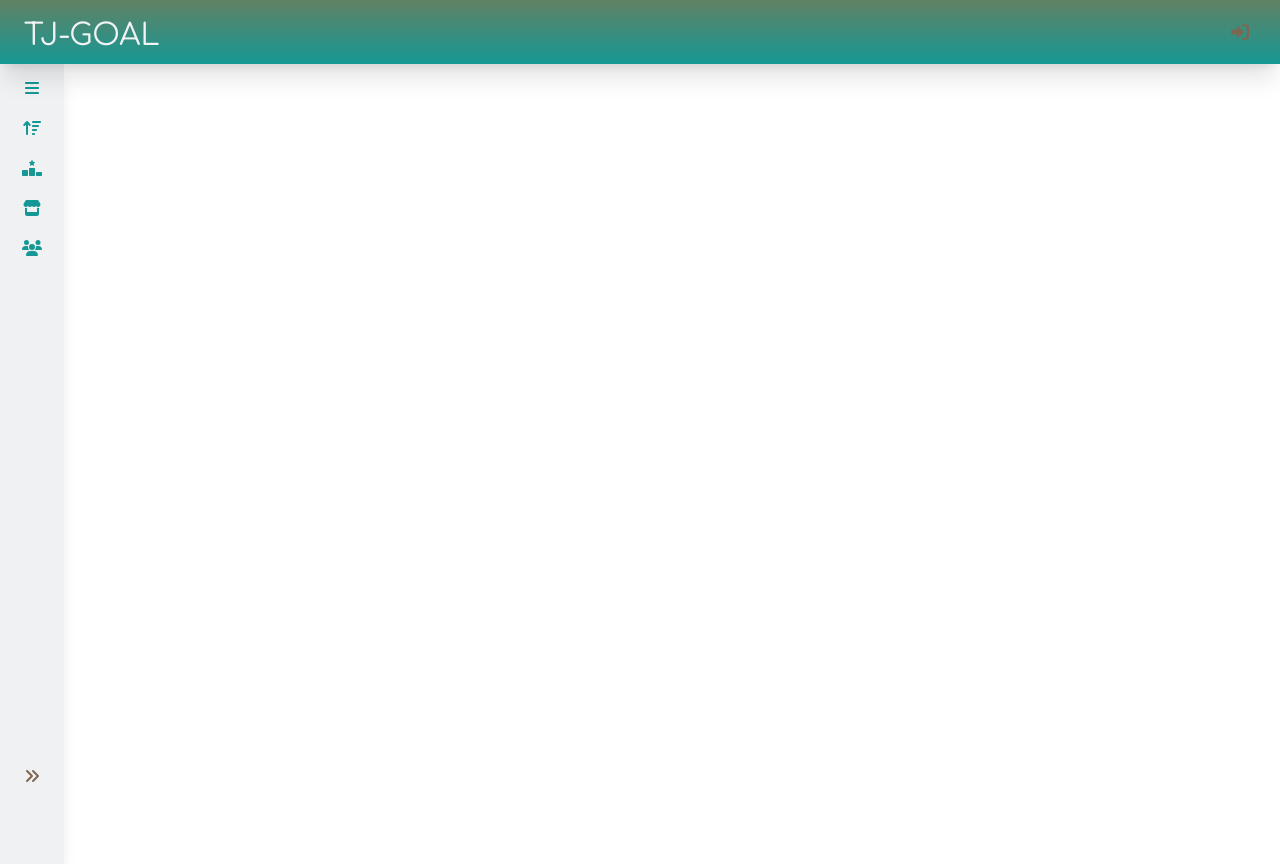
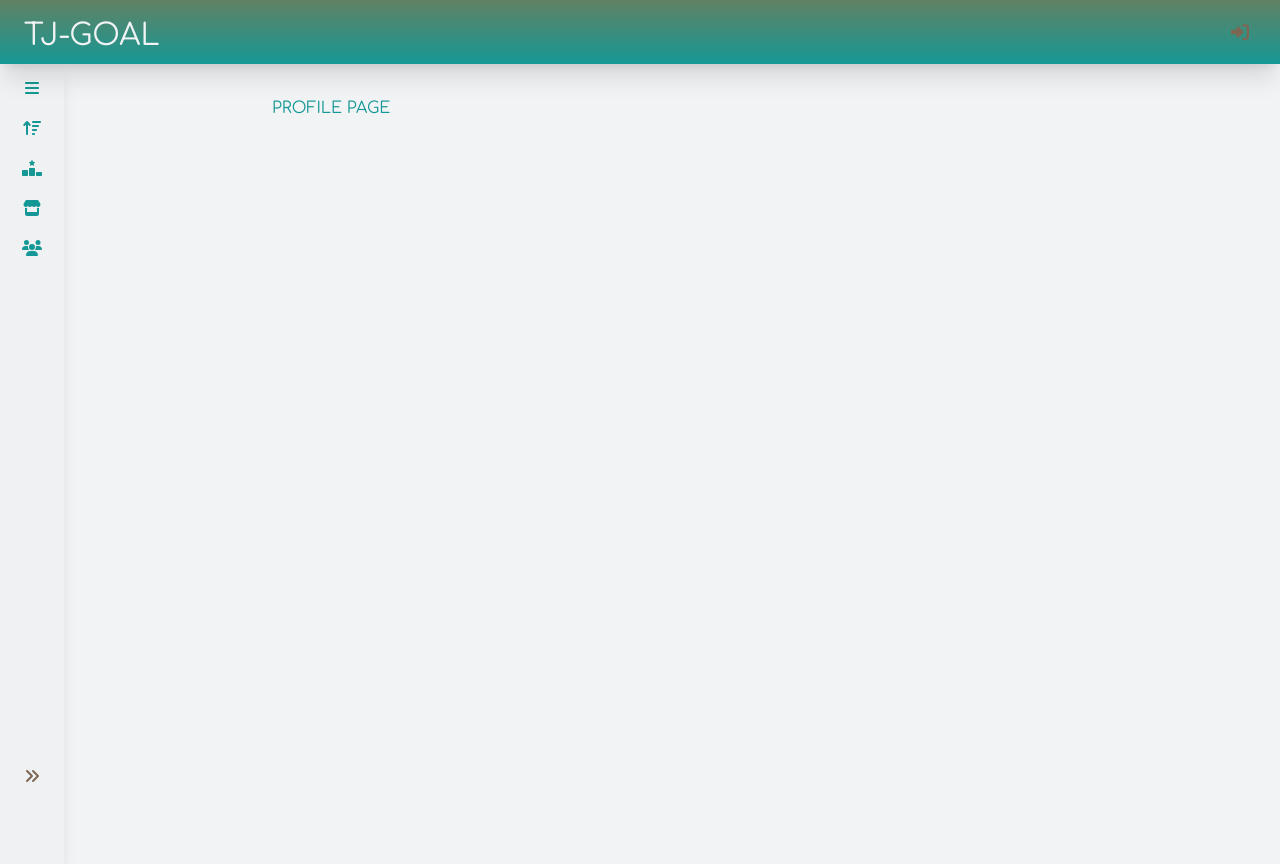
Before and after one commit to rafaeltj13/TJGoal, a Nuxt app: page /profile/1 in a window 1280 px wide. Before the commit the page ends 800 px from the top, so only its background shows below. Built offline with nearby package versions, Linux system fonts and the light colour scheme; no server answers.

Commit message:
feat: profile page

```diff
--- a/components/header/Config.vue
+++ b/components/header/Config.vue
@@ -15,6 +15,8 @@
 const supabase = useSupabaseClient();
 const darkMode = useDarkMode();
 
+const { currentUser } = useCurrentUser();
+
 const signout = async () => {
   await supabase.auth.signOut();
   await navigateTo("/");
@@ -22,7 +24,11 @@ const signout = async () => {
 
 const sections = computed(() => [
   [
-    { icon: "fa-solid fa-id-badge", text: "Meu perfil", onClick: () => ({}) },
+    {
+      icon: "fa-solid fa-id-badge",
+      text: "Meu perfil",
+      onClick: () => navigateTo(`/profile/${currentUser.value.id}`),
+    },
     { icon: "fa-solid fa-people-group", text: "Meu time", onClick: () => ({}) },
   ],
   [
--- /dev/null
+++ b/pages/profile/[id].vue
@@ -0,0 +1,7 @@
+<template>
+  <div
+    class="p-8 max-w-[800px] mx-auto min-h-[100vh] text-primary dark:text-primary-dark"
+  >
+    PROFILE PAGE
+  </div>
+</template>
```
